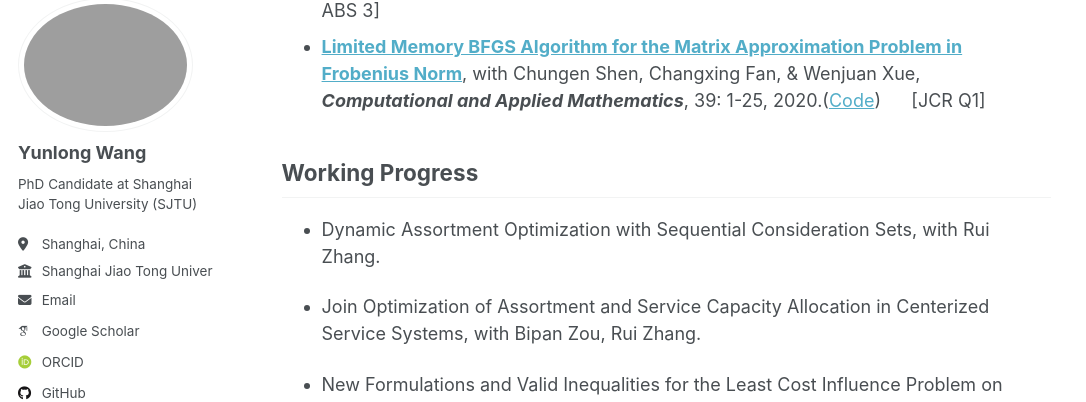
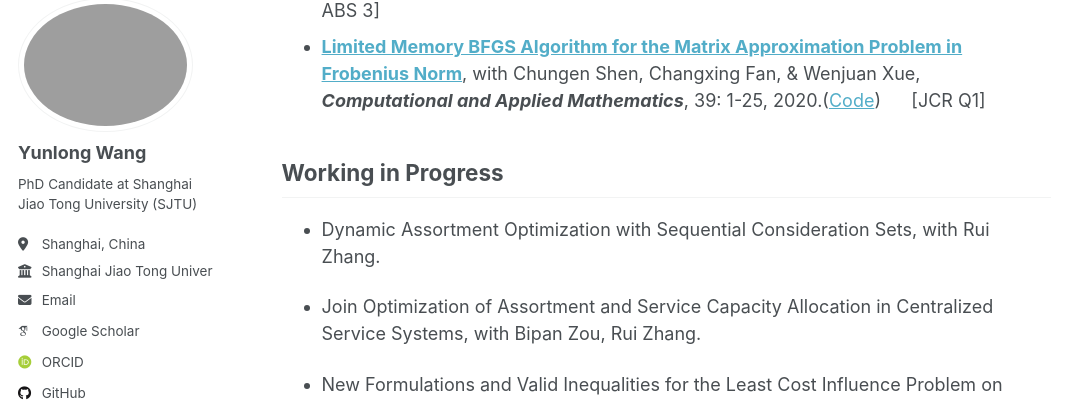
Before and after one commit to YLW2018/YLW2018.github.io, a Jekyll site: the page built from _pages/about.md, in a window 1280 px wide and 900 px high, scrolled down 1089 px. Shown: the part 101-503 px from the top of the window, without its empty margins (0-1086 px from the left). Built offline with Jekyll 4.4.1, drawn with Linux system fonts in a browser that asks for light colours; some web fonts are replaced; a script that is not in the unit is left out.

Commit message:
initial commit

```diff
--- a/_pages/about.md
+++ b/_pages/about.md
@@ -28,10 +28,10 @@ Research Papers
 * [**An Accelerated Active-Set Algorithm for a Quadratic Semi-definite Program with General Constraints**](https://link.springer.com/article/10.1007/s10589-020-00228-5), with Chungen Shen, Wenjuan Xue, & Leihong Zhang, ***Computational Optimization and Applications***, 78(1): 1-42, 2021.([Code](https://github.com/YLW2018/AASA_CODE)) &nbsp;&nbsp;&nbsp;&nbsp;		[JCR Q1, ABS 3]
 * [**Limited Memory BFGS Algorithm for the Matrix Approximation Problem in Frobenius Norm**](https://link.springer.com/article/10.1007/s40314-020-1089-9), with Chungen Shen, Changxing Fan, & Wenjuan Xue, ***Computational and Applied Mathematics***, 39: 1-25, 2020.([Code](https://github.com/YLW2018/LBFGS_CODE)) &nbsp;&nbsp;&nbsp;&nbsp; [JCR Q1]
 
-## Working Progress
+## Working in Progress
 * Dynamic Assortment Optimization with Sequential Consideration Sets, with Rui Zhang.
 
-* Join Optimization of Assortment and Service Capacity Allocation in Centerized Service Systems, with Bipan Zou, Rui Zhang.
+* Join Optimization of Assortment and Service Capacity Allocation in Centralized Service Systems, with Bipan Zou, Rui Zhang.
 
 - New Formulations and Valid Inequalities for the Least Cost Influence Problem on Social Networks, with Rui Zhang, S. Raghu Raghavan.
 
```
